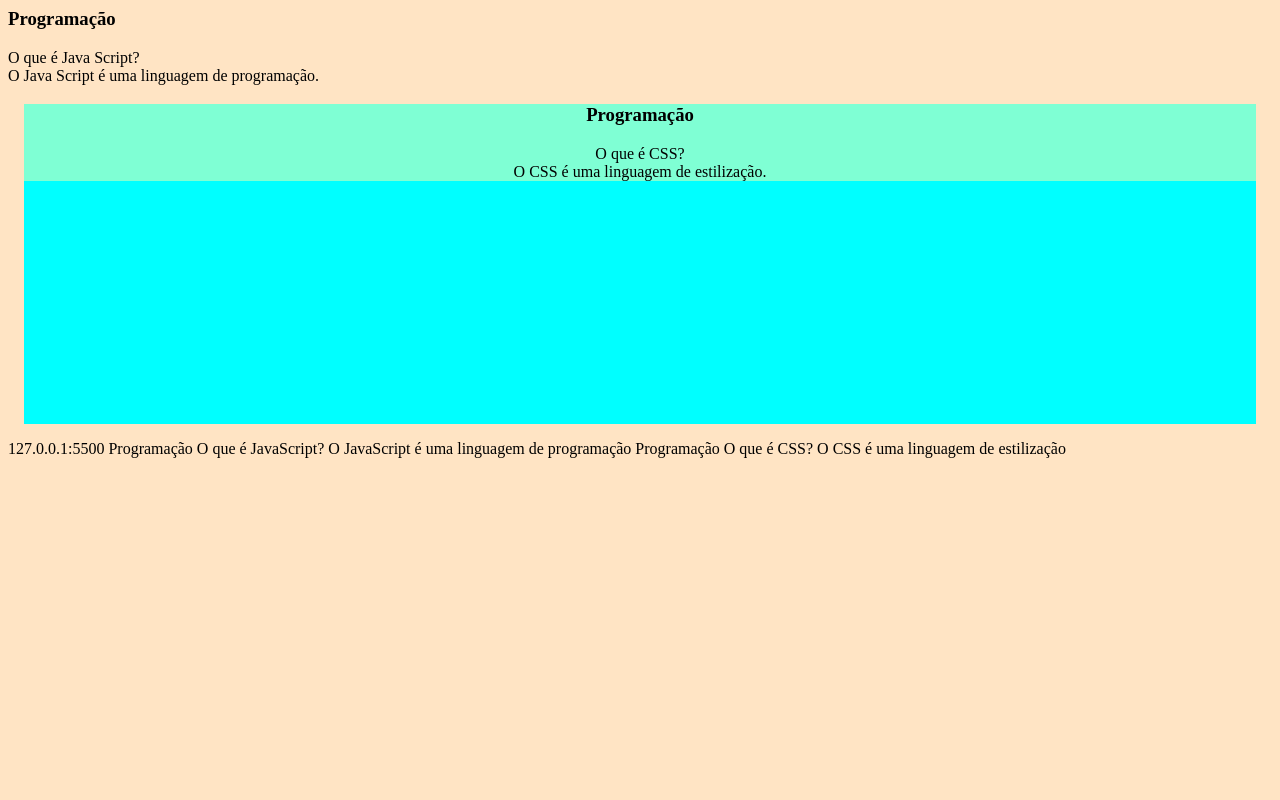
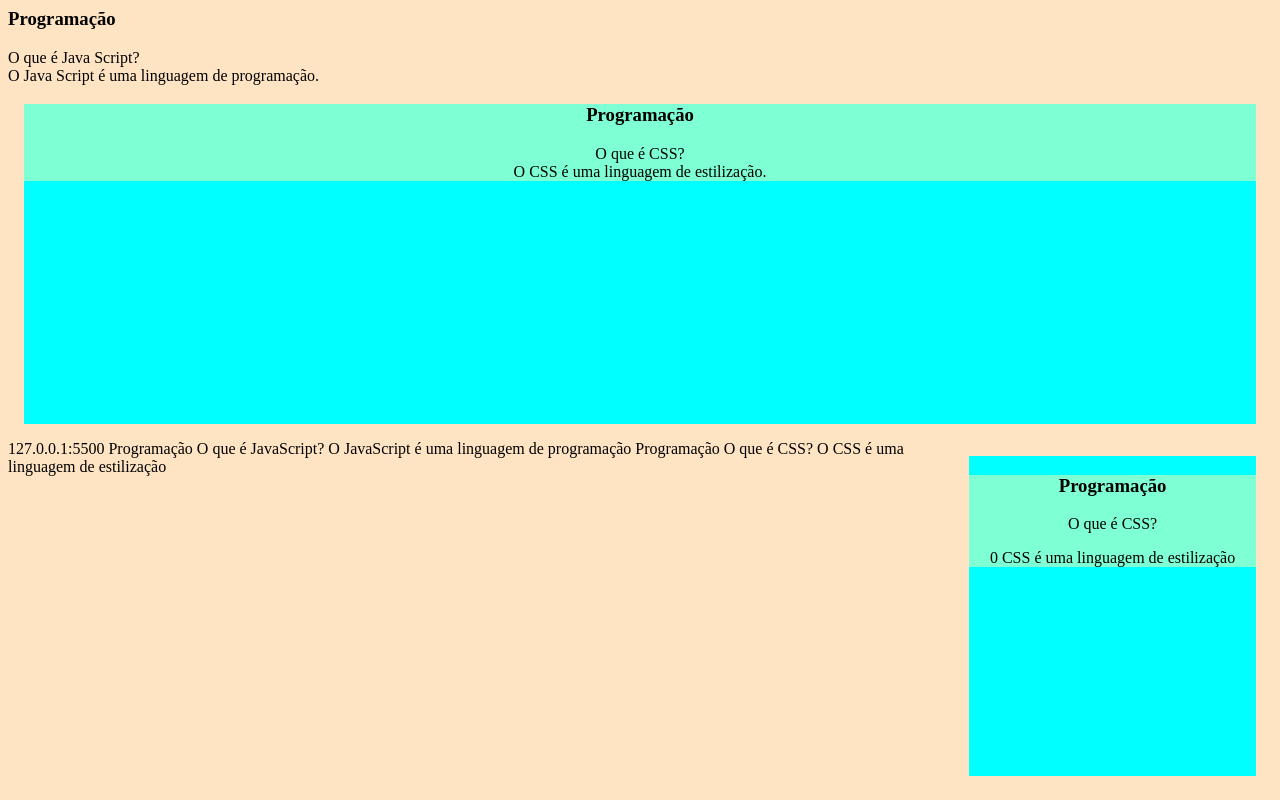
Before and after one commit to cass-2345/index.html, a plain HTML site: page index.html in a window 1280 px wide. Shown: the part 1413-2213 px from the top of the page. Before the commit the page ends 1879 px from the top, so only its background shows below. Drawn offline with Linux system fonts and the light colour scheme; files that its build step writes are made by us from their sources.

Commit message:
Update index.html

```diff
--- a/index.html
+++ b/index.html
@@ -125,3 +125,18 @@ O JavaScript é uma linguagem de programação
 Programação
 O que é CSS?
 O CSS é uma linguagem de estilização
+<!-- código omitido -->
+
+<article class="cartao">
+        <div class="cartao__conteudo">
+            <h3>Programação</h3>
+            <div class="cartao_conteudo_pergunta">
+                <p>O que é CSS?</p>
+            </div>
+            <div class="cartao_conteudo_resposta">
+            <p>0 CSS é uma linguagem de estilização</p>
+        </div>
+    </div>
+</article>
+
+<!-- código omitido -->
```
